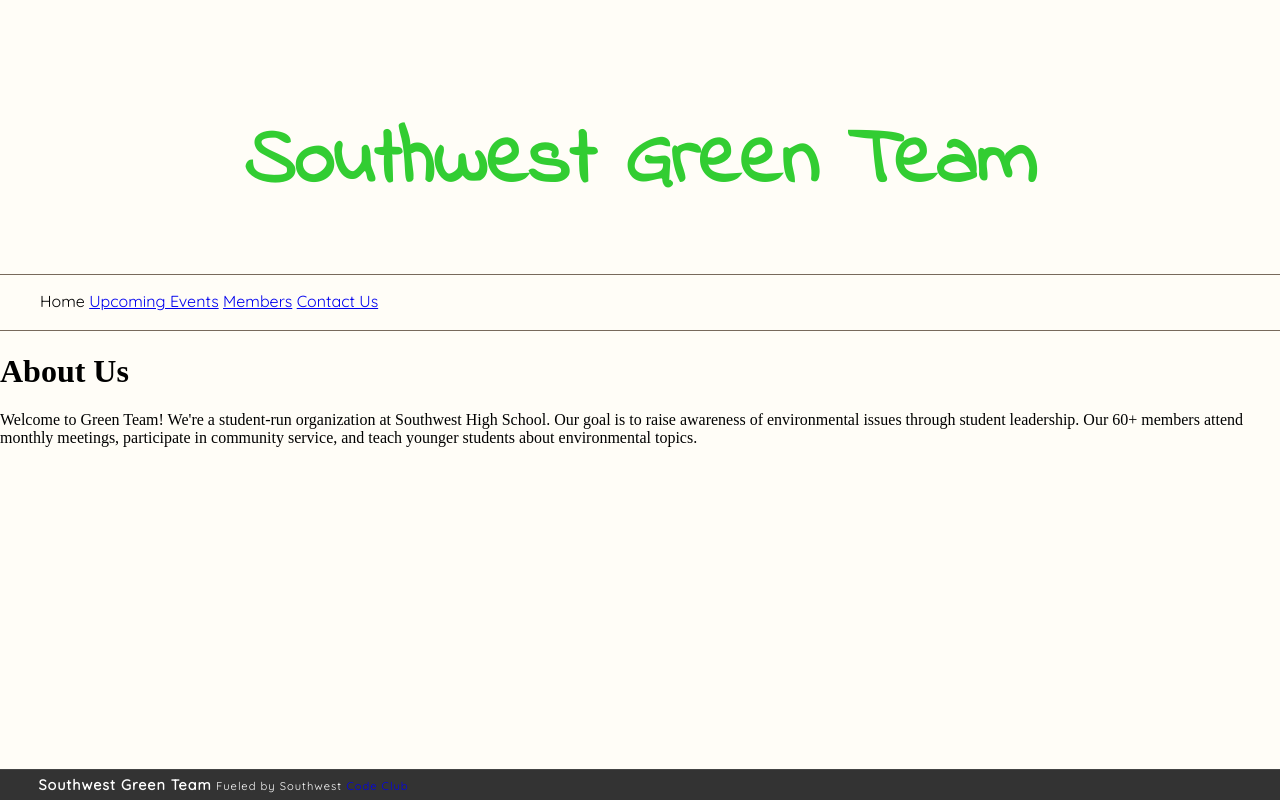
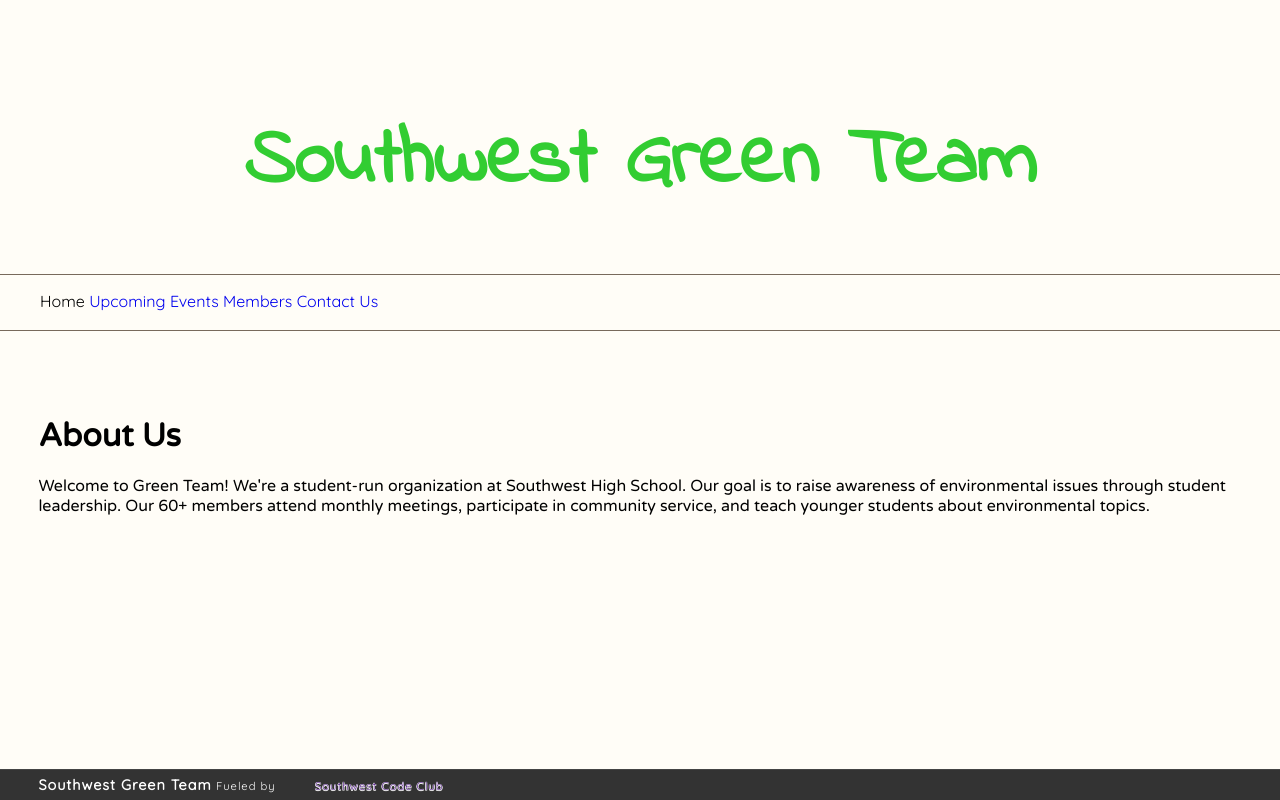
Before and after one commit to mpek66/swgreenteam, a Python web app: template templates/index.html in a window 1280 px wide. Run offline with Jinja, Linux system fonts and the light colour scheme; the template is opened without the code that fills it, so the values that code supplies are empty; some libraries are stand-ins or nearby versions.

Commit message:
more things!

```diff
--- a/static/CSS/style.css
+++ b/static/CSS/style.css
@@ -15,6 +15,8 @@ body{
   text-align: center;
   color: white;
   padding-top: 50px;
+  padding-left: 15px;
+  padding-right: 15px;
   font-weight: 800;
   -webkit-background-clip: text;
   -webkit-text-fill-color: transparent;
@@ -37,6 +39,9 @@ body{
   border-bottom: 1px solid #786a5c;
   z-index: 2;
 }
+.navbar a{
+  text-decoration: none;
+}
 #load_screen{
   width: 100%;
   height: 100%;
@@ -53,20 +58,25 @@ body{
   max-width: 200px;
   max-height: 200px;
 }
-#load{
-  color: #23d15f;
-  text-align: center;
-  font-family: 'Quicksand', sans-serif;
-  font-size: 3em;
-
+.contents{
+  position: auto;
+  background: transparent;
+  width: 94%;
+  height: auto;
+  padding-bottom: 5%;
+  padding-top: 5%;
+  margin-left: 3%;
   z-index: 2;
+}
+.about{
+  font-family: 'Varela Round', sans-serif;
 }
 @media (max-width:530px){
   .header{
     font-size: 1.5em;
   }
   .navbar{
-    top: 240px;
+    top: 200px;
     width: 100%;
     height: 55px;
   }
@@ -190,13 +200,16 @@ body{
 }
 .footer p{
   position: auto;
+  display: block;
+  margin-right: 30px;
   display: inline-block;
   line-height: 10px;
   letter-spacing: 1px;
   font-size: 0.7em;
 }
 .footer b{
-  padding-left: 3%;
+  margin-left: 3%;
+  display: block;
   position: auto;
   display: inline-block;
   line-height: 10px;
@@ -205,7 +218,15 @@ body{
 }
 .footer a{
   position: auto;
+  display: block;
+  padding-left: 5px;
   text-decoration: none;
+  color: rgb(102,51,153);
+  text-shadow:
+		-0.5px -0.5px 0 #fff,
+		0.5px -0.5px 0 #fff,
+		-0.5px 0.5px 0 #fff,
+		0.5px 0.5px 0 #fff;
   display: inline-block;
   line-height: 10px;
   letter-spacing: 1px;
--- a/templates/index.html
+++ b/templates/index.html
@@ -7,6 +7,7 @@
     <link href="https://fonts.googleapis.com/css?family=Righteous" rel="stylesheet">
     <link href="https://fonts.googleapis.com/css?family=Indie+Flower" rel="stylesheet">
     <link href="https://fonts.googleapis.com/css?family=Quicksand" rel="stylesheet">
+    <link href="https://fonts.googleapis.com/css?family=Varela+Round" rel="stylesheet">
     <link rel="stylesheet" href="../static/CSS/style.css" type="text/css">
     <script>
     //----------------------Loading Screen-------//
@@ -22,9 +23,7 @@
   </head>
   <body>
     <div id="load_screen">
-      <div id="load">
         <img src="../images/green-leaf-icon.jpg">
-      </div>
     </div>
 
     <div class="header">
@@ -49,12 +48,15 @@
            Our goal is to raise awareness of environmental issues through student leadership.
            Our 60+ members attend monthly meetings, participate in community service, and teach younger students about environmental topics.</p>
       </div>
+      <div class="media">
+
+      </div>
     </div>
     <div class="footer">
       <div class="container">
         <b>Southwest Green Team</b>
-        <p>Fueled by Southwest</p>
-        <a href="http://www.swcodeclube.com">Code Club</a>
+        <p>Fueled by</p>
+        <a href="http://www.swcodeclube.com">Southwest Code Club</a>
       </div>
     </div>
   </body>
```
